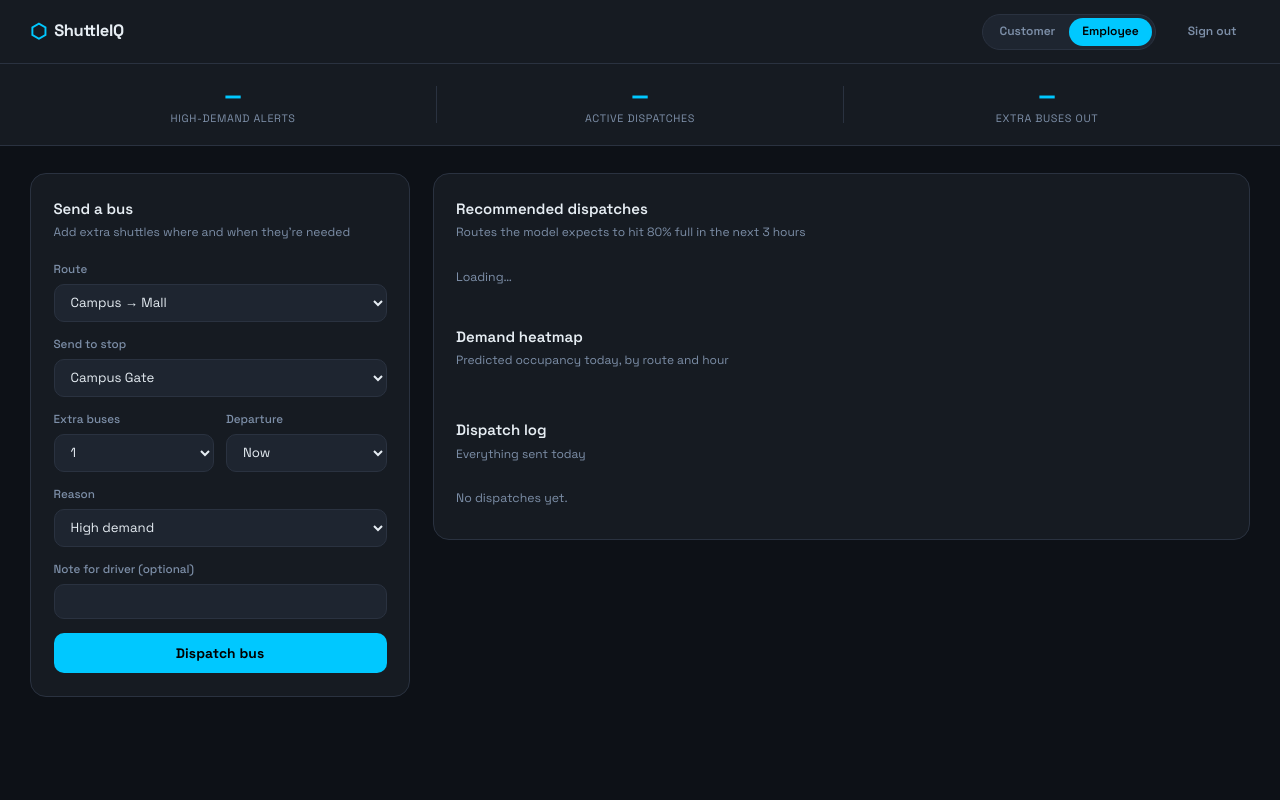
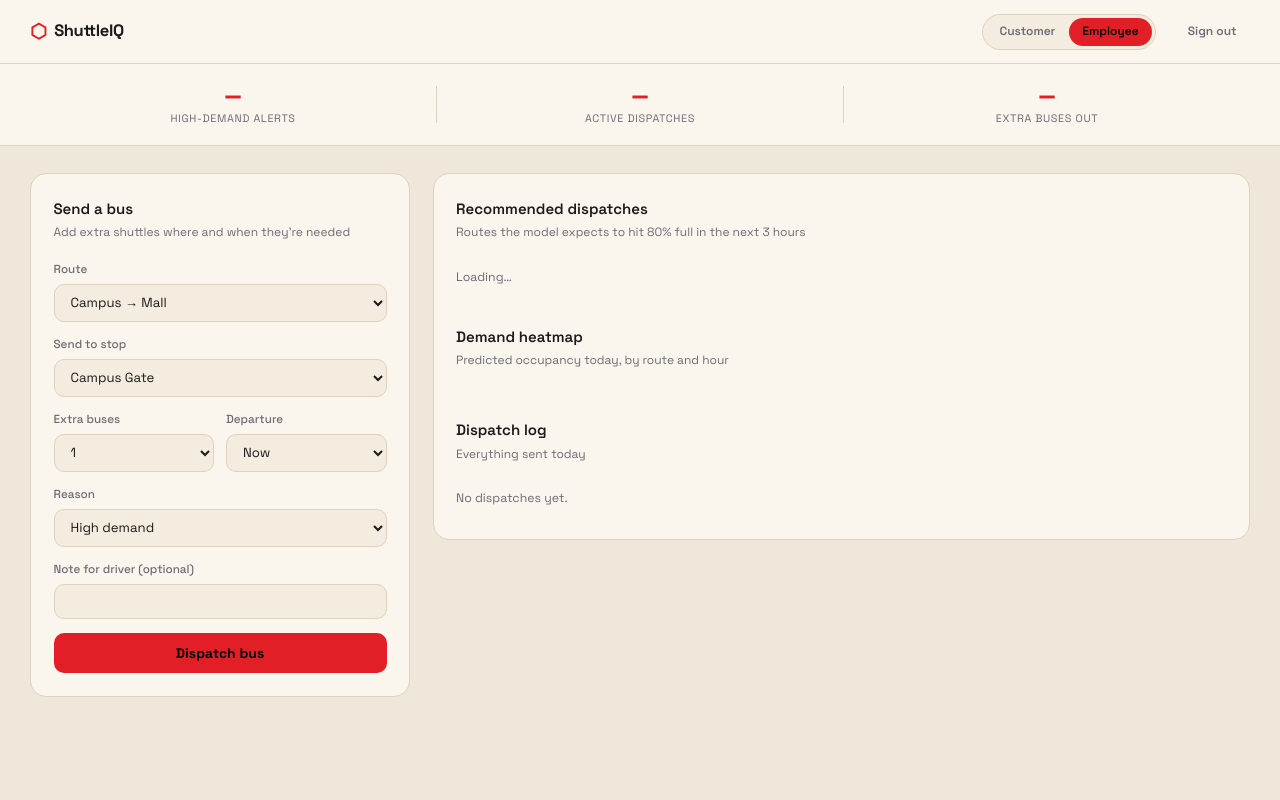
Before and after one commit to Amaanish/CSIT305-Project, a Flask app: page /employee in a window 1280 px wide. Run offline with Flask 3, Linux system fonts and the light colour scheme; the visitor is signed in with stand-in values (Sample User, id 1); data that the repository does not hold is empty.

Commit message:
Update style.css

```diff
--- a/static/css/style.css
+++ b/static/css/style.css
@@ -2,19 +2,19 @@
 *, *::before, *::after { box-sizing: border-box; margin: 0; padding: 0; }
 
 :root {
-  --bg:          #0d1117;
-  --surface:     #161b22;
-  --surface-2:   #1e2530;
-  --border:      #2a3240;
-  --accent:      #00c8ff;
-  --accent-dim:  rgba(0, 200, 255, 0.12);
-  --accent-2:    #7c6ff7;
-  --success:     #2ddb6a;
-  --warning:     #f0b429;
-  --danger:      #f05252;
-  --moderate:    #60a5fa;
-  --text:        #e6edf3;
-  --text-dim:    #7d8fa8;
+--bg:          #efe8da;
+  --surface:     #faf6ee;
+  --surface-2:   #f3ecdf;
+  --border:      #ddd2bd;
+  --accent:      #e21f26;
+  --accent-dim:  rgba(226, 31, 38, 0.10);
+  --accent-2:    #8a1015;
+  --success:     #1e9e4a;
+  --warning:     #d98a00;
+  --danger:      #b00020;
+  --moderate:    #2b6cb0;
+  --text:        #1a1a1a;
+  --text-dim:    #6b6b73;
   --font-sans:   'Space Grotesk', system-ui, sans-serif;
   --font-mono:   'Space Mono', monospace;
   --radius:      10px;
```
